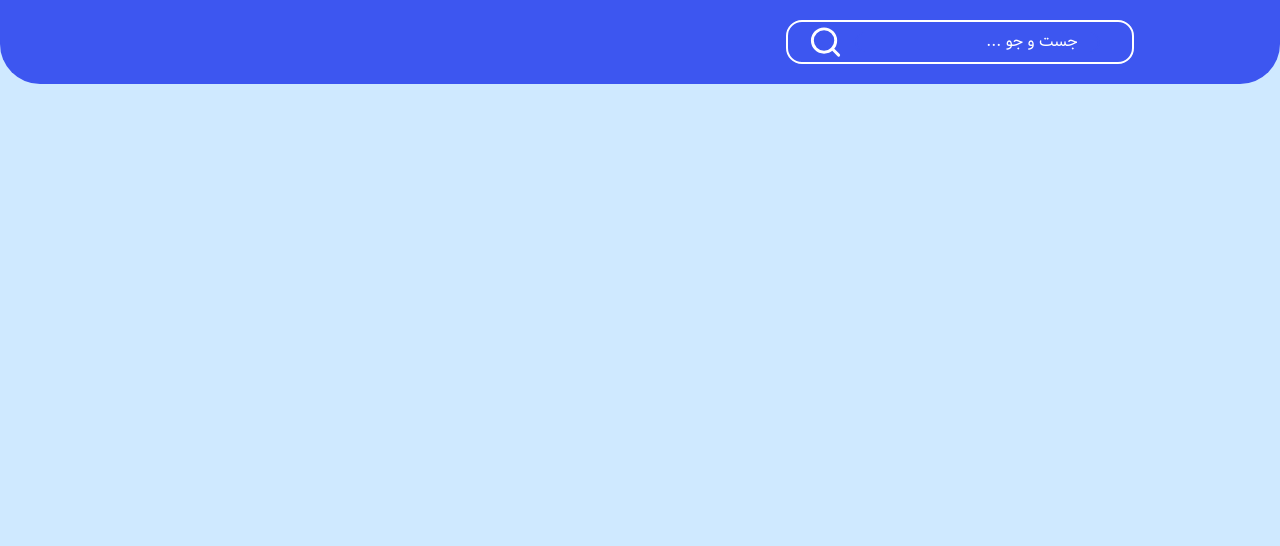
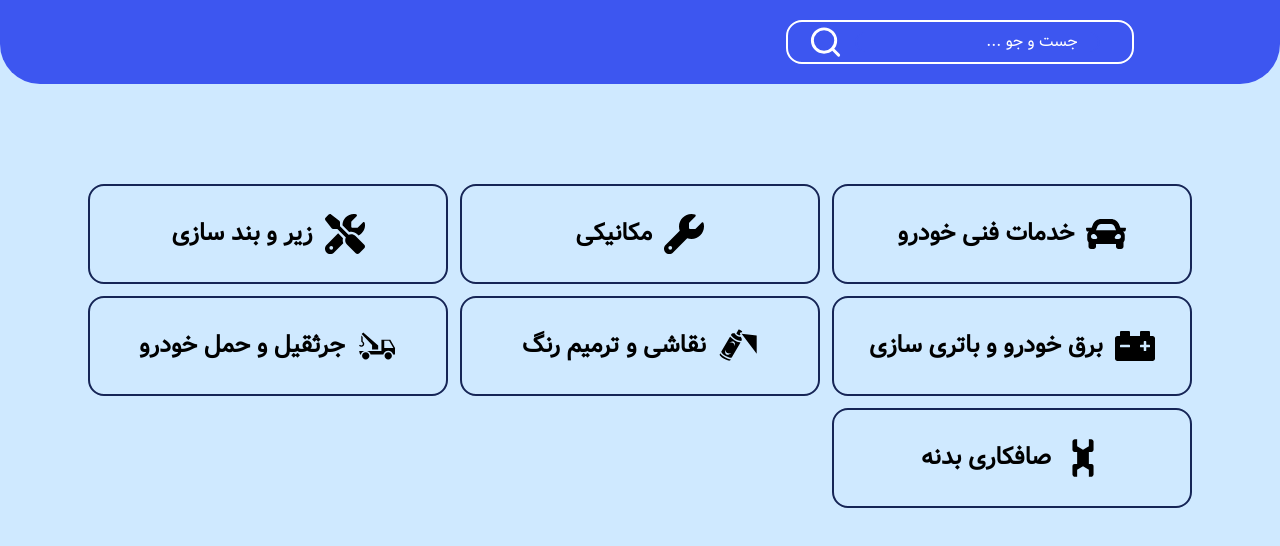
Before and after one commit to Azadi-Front-Dev/Reyan_Khodro, a React (Vite) app: page / in a window 1280 px wide. Shown: the top 546 px of the page. Built offline with nearby package versions, Linux system fonts and the light colour scheme.

Commit message:
feat(home): implement dynamic services section with reusable service button component

```diff
--- /dev/null
+++ b/src/Components/Servicebutton.jsx
@@ -0,0 +1,12 @@
+import React from "react";
+
+const Servicebutton = ({ title, Icon }) => {
+  return (
+    <div className="flex-center max-w-100 w-90 h-25 border-blue-950 border-2 rounded-2xl p-3 gap-3">
+      <Icon size={40} />
+      <h4>{title}</h4>
+    </div>
+  );
+};
+
+export default Servicebutton;
--- a/src/Pages/Home.jsx
+++ b/src/Pages/Home.jsx
@@ -6,12 +6,57 @@ import { RiMenu2Fill } from "react-icons/ri";
 import { FaUser } from "react-icons/fa";
 import { BsChatDots } from "react-icons/bs";
 import { IoSettingsSharp } from "react-icons/io5";
+import { FaCar } from "react-icons/fa";
+import { FaWrench } from "react-icons/fa6";
+import { FaCarBattery } from "react-icons/fa";
+import { GiSpray } from "react-icons/gi";
+import { GiTowTruck } from "react-icons/gi";
+import { GiWrench } from "react-icons/gi";
+import { FaScrewdriverWrench } from "react-icons/fa6";
+import Servicebutton from "../Components/Servicebutton";
 
 const fields = [
   {
     name: "searchbar",
     type: "text",
     placeholder: " جست و جو ... ",
+  },
+];
+const Services = [
+  {
+    id: 1,
+    title: "خدمات فنی خودرو",
+    Icon: FaCar,
+  },
+  {
+    id: 2,
+    title: "مکانیکی",
+    Icon: FaWrench,
+  },
+  {
+    id: 3,
+    title: "زیر و بند سازی ",
+    Icon: FaScrewdriverWrench,
+  },
+  {
+    id: 4,
+    title: " برق خودرو و باتری سازی",
+    Icon: FaCarBattery,
+  },
+  {
+    id: 5,
+    title: "نقاشی و ترمیم رنگ",
+    Icon: GiSpray,
+  },
+  {
+    id: 6,
+    title: "جرثقیل و حمل خودرو",
+    Icon: GiTowTruck,
+  },
+  {
+    id: 7,
+    title: "صافکاری بدنه" ,
+    Icon: GiWrench,
   },
 ];
 
@@ -49,16 +94,25 @@ const Home = () => {
           </div>
         </form>
       </div>
-
+      <div
+        className="
+              flex-col-center w-full
+              md:grid md:grid-cols-[repeat(2,minmax(0,360px))] md:place-items-center
+              xl:grid-cols-[repeat(3,minmax(0,360px))]  gap-3 p-5 my-20 "
+      >
+        {Services.map((Service) => {
+          return <Servicebutton key={Service.id} title={Service.title} Icon={Service.Icon} />;
+        })}
+        {/* <div className="max-w-100 w-full h-25 bg-blue-950 rounded-2xl"></div>
+        <div className="max-w-100 w-full h-25 bg-blue-950 rounded-2xl"></div> */}
+      </div>
       <div className="flex items-center justify-between sm:justify-evenly w-full h-15 md:hidden bg-white border-t-4 border-blue-primary fixed bottom-0 rounded-t-2xl p-5">
-
-          <RiMenu2Fill size={30} />
-          <FaUser size={30} />
-          <BsChatDots size={30} />
-          <IoSettingsSharp size={30} />
-          <FiSearch size={40} />
+        <RiMenu2Fill size={30} />
+        <FaUser size={30} />
+        <BsChatDots size={30} />
+        <IoSettingsSharp size={30} />
+        <FiSearch size={40} />
       </div>
-
     </div>
   );
 };
```
